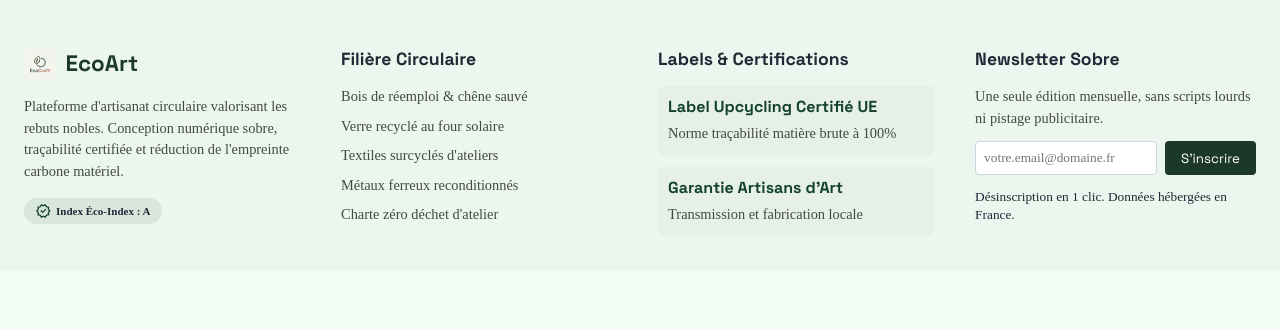
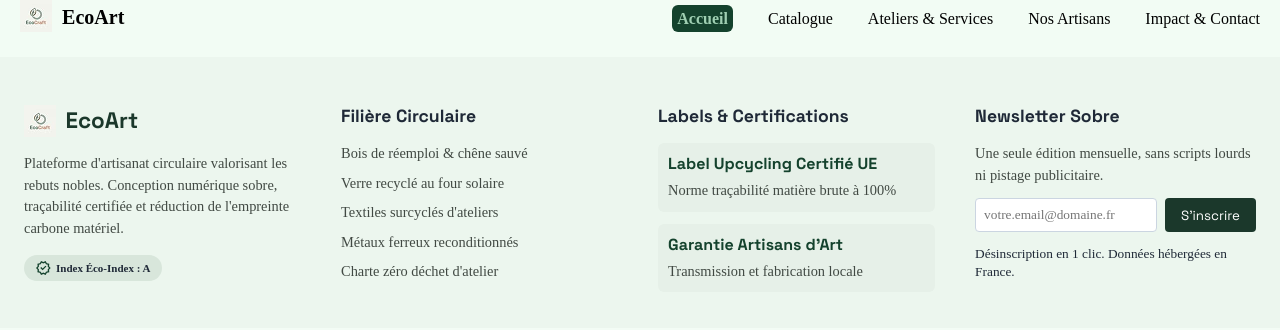
Before and after one commit to Takachii/ecoart, a plain HTML site: page head-footer-temp.html in a window 1280 px wide. Drawn offline with Linux system fonts and the light colour scheme; a web font is replaced by a local one.

Commit message:
update: latest sync of temp html

```diff
--- a/head-footer-temp.html
+++ b/head-footer-temp.html
@@ -19,7 +19,27 @@
 </head>
 <body>
 
-    <!-- <header></header> -->
+    <header>
+        <div class="header-child">
+            <a href="index.html" class="logo-space">
+                <img src="./assets/images/logo.png" alt="">
+                <span>EcoArt</span>
+            </a>
+            <nav>
+                <ul>
+                    <li><a href="index.html" class="active">Accueil</a></li>
+                    <li><a href="produits.html">Catalogue</a></li>
+                    <li><a href="services.html">Ateliers & Services</a></li>
+                    <li><a href="artisans.html">Nos Artisans</a></li>
+                    <li><a href="contact.html">Impact & Contact</a></li>
+                </ul>
+            </nav>
+        </div>
+    </header>
+
+    <!-- <main>
+        HERE YOUR PAGE MAIN HTML
+    </main> -->
 
     <footer class="site-footer">
         <div class="footer-container">
```
